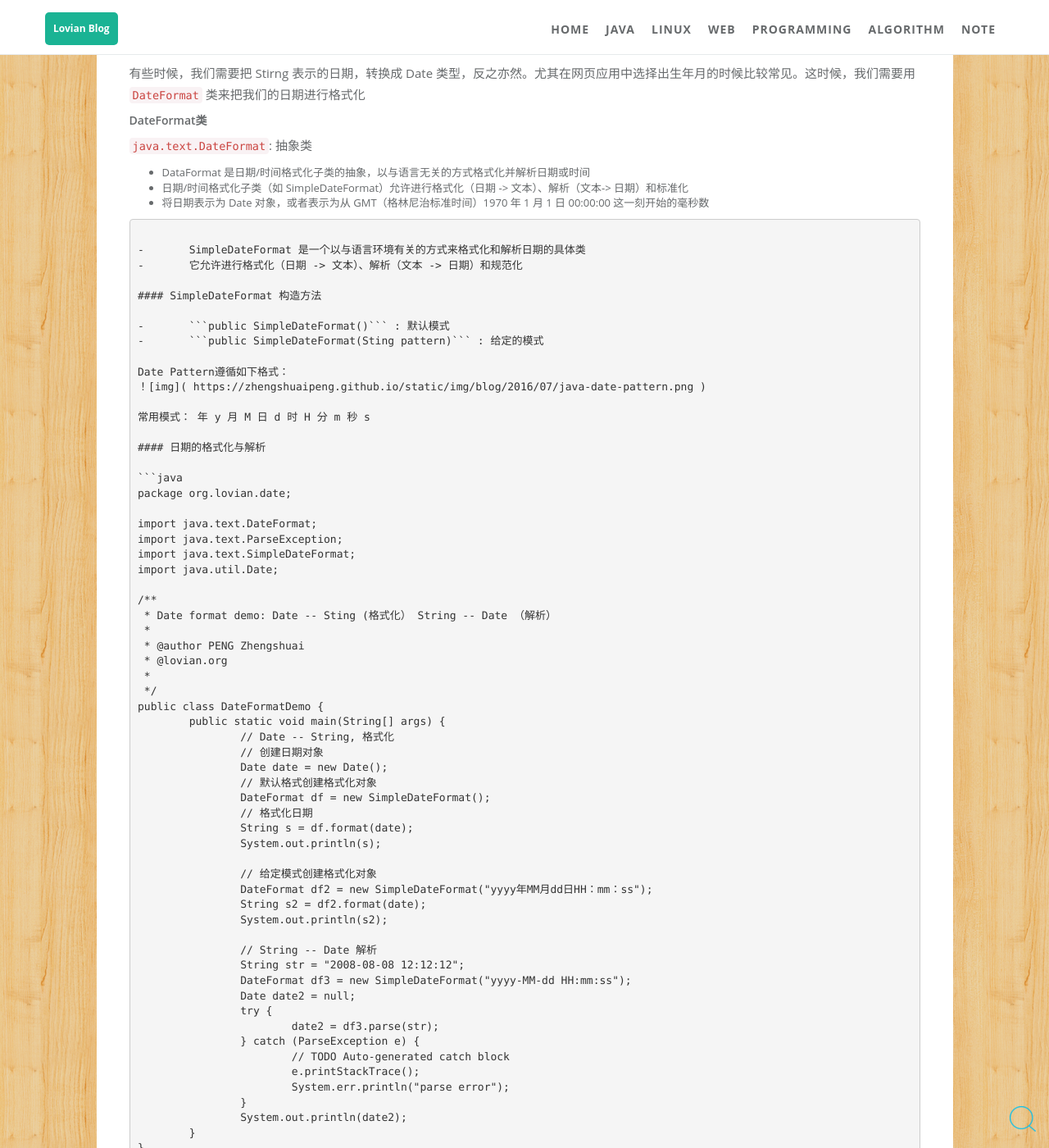
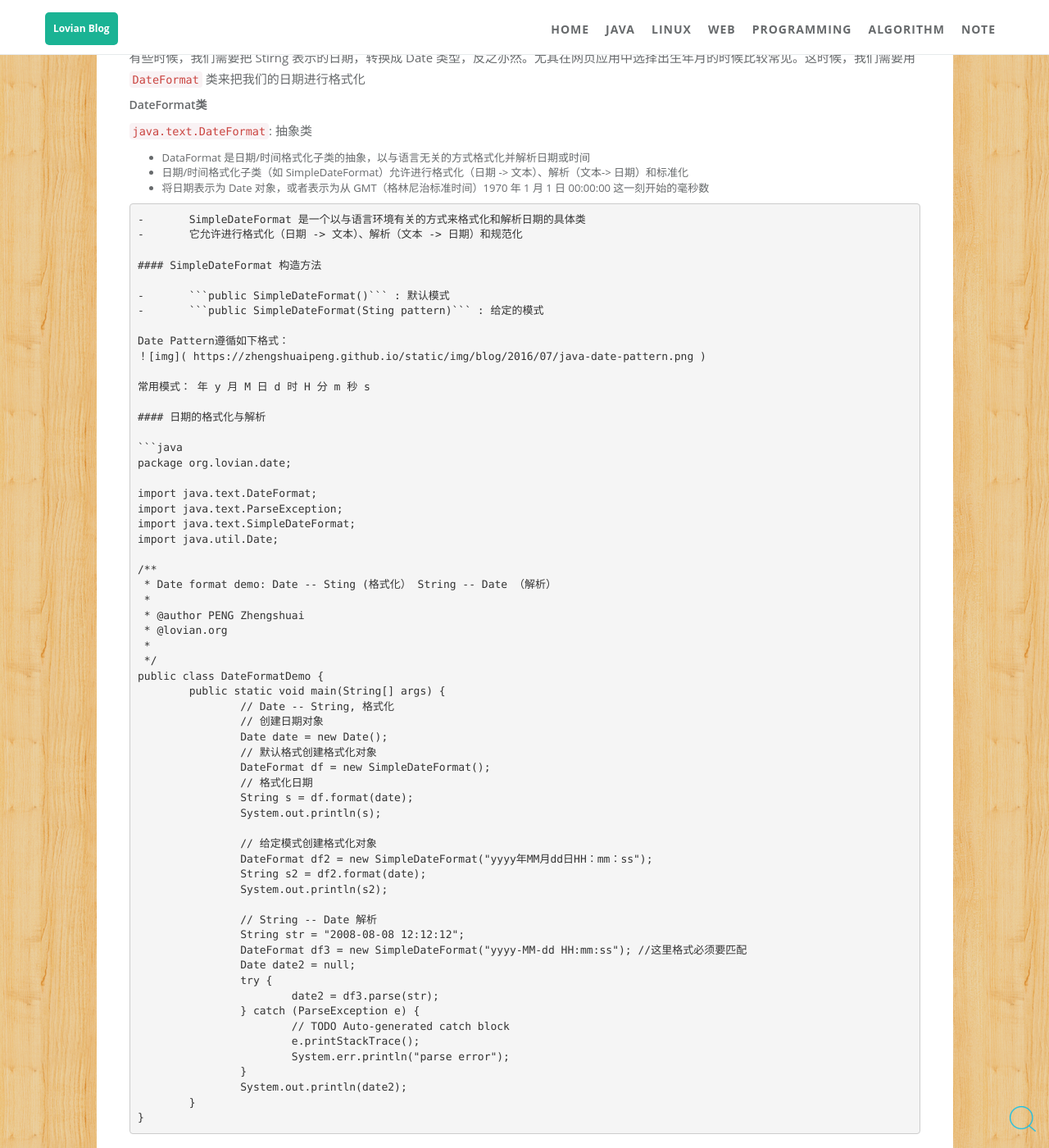
Before and after one commit to ZhengshuaiPENG/zhengshuaipeng.github.io, a Jekyll site: the page built from _posts/2016/07/2016-07-17-java-date-and-time.md, in a window 1280 px wide and 1400 px high, scrolled down 1855 px. Shown: the whole window at 82% size. Built offline with Jekyll 4.4.1, drawn with Linux system fonts in a browser that asks for light colours; comment, search, counter and statistics services are not loaded; some of the changed text lies outside the part shown.

Commit message:
date and format

````diff
--- a/_posts/2016/07/2016-07-17-java-date-and-time.md
+++ b/_posts/2016/07/2016-07-17-java-date-and-time.md
@@ -13,12 +13,11 @@ icon: fa-keyboard-o
 
 ## I. Date 类 和 Calendar 类
 
-### 1. Date类
+### 1.Date类
 
 #### Date 类
 
 ```java.util.Date```：
-
 -	类 Date 表示特定的瞬间，精确到毫秒
 -	由于 Date 类的格式化和解析字符串 API 不易于实现国际化，所以从 JDK 1.1 开始，应该使用 ```Calendar``` 类
 
@@ -82,13 +81,11 @@ Date类大部分方法现在已经废弃，但还有一些常用方法
 #### DateFormat类
 
 ```java.text.DateFormat```: 抽象类
-
 -	DataFormat 是日期/时间格式化子类的抽象，以与语言无关的方式格式化并解析日期或时间
 -	日期/时间格式化子类（如 SimpleDateFormat）允许进行格式化（日期 -> 文本）、解析（文本-> 日期）和标准化
 -	将日期表示为 Date 对象，或者表示为从 GMT（格林尼治标准时间）1970 年 1 月 1 日 00:00:00 这一刻开始的毫秒数
 
 ```java.text.SimpleDateFormat```：具体子类
-
 -	SimpleDateFormat 是一个以与语言环境有关的方式来格式化和解析日期的具体类
 -	它允许进行格式化（日期 -> 文本）、解析（文本 -> 日期）和规范化
 
@@ -137,7 +134,7 @@ public class DateFormatDemo {
 
 		// String -- Date 解析
 		String str = "2008-08-08 12:12:12";
-		DateFormat df3 = new SimpleDateFormat("yyyy-MM-dd HH:mm:ss");
+		DateFormat df3 = new SimpleDateFormat("yyyy-MM-dd HH:mm:ss"); //这里格式必须要匹配
 		Date date2 = null;
 		try {
 			date2 = df3.parse(str);
````
